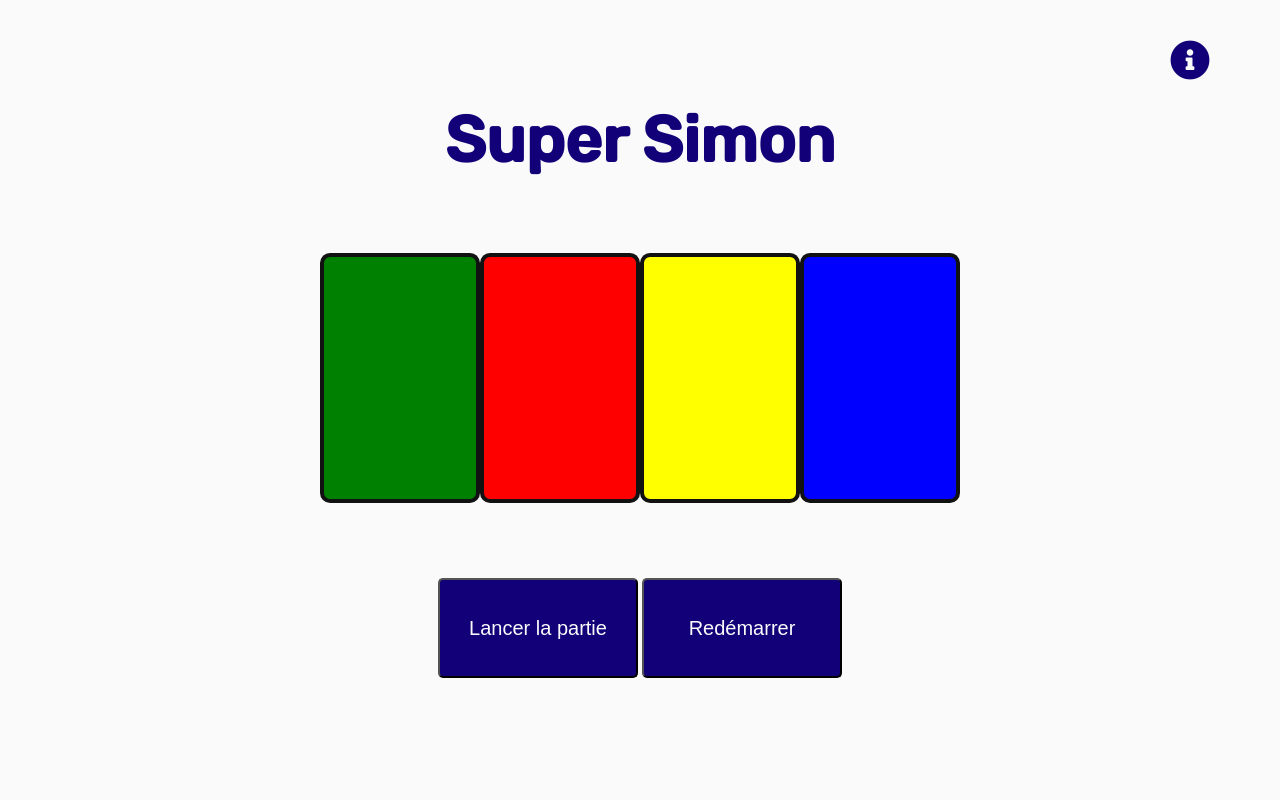
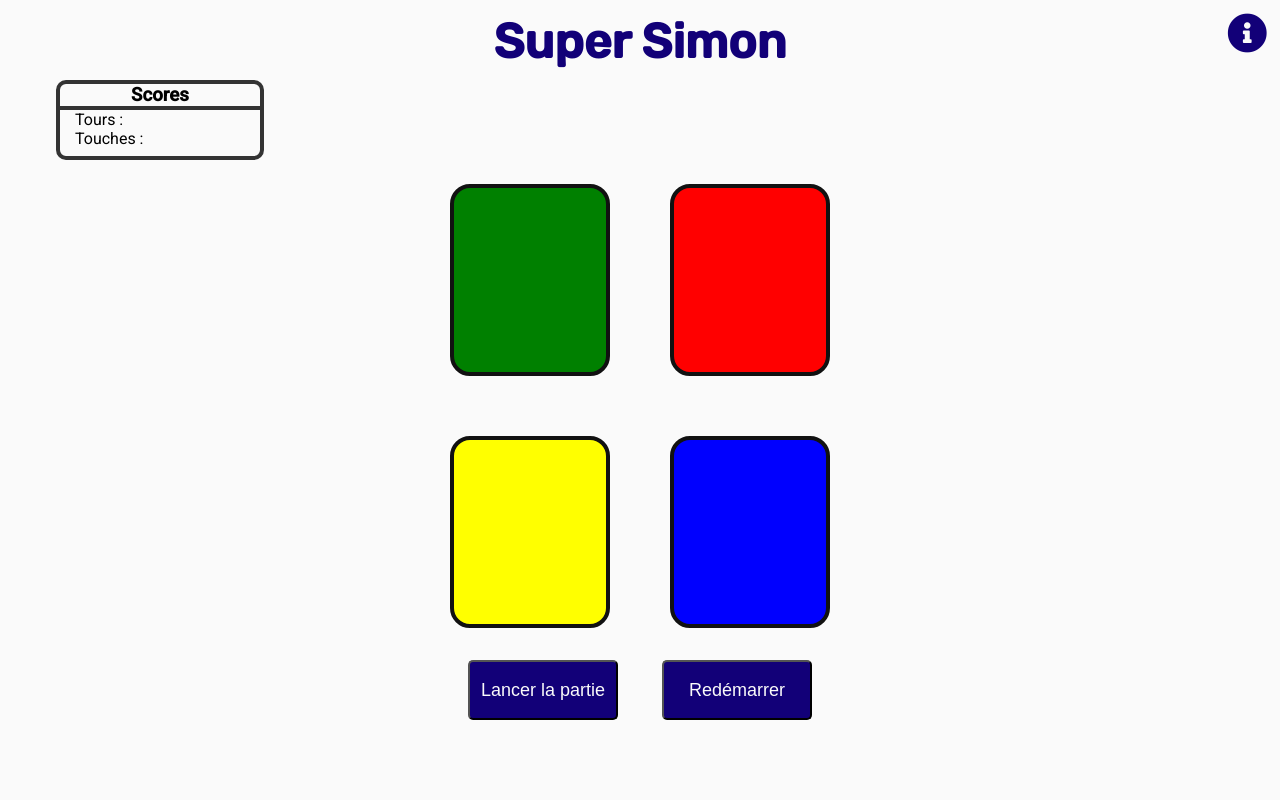
Before and after one commit to vincent-leclerc/super-simon, a website: page index.html in a window 1280 px wide. Drawn offline with Linux system fonts and the light colour scheme.

Commit message:
css grid layout

```diff
--- a/index.html
+++ b/index.html
@@ -1,23 +1,34 @@
 <!DOCTYPE html>
 <html lang="fr">
-
   <head>
-    <meta charset="UTF-8">
-    <meta name="viewport" content="width=device-width, initial-scale=1.0">
+    <meta charset="UTF-8" />
+    <meta name="viewport" content="width=device-width, initial-scale=1.0" />
     <title>Super Simon</title>
-    <link rel="stylesheet" href="https://cdnjs.cloudflare.com/ajax/libs/font-awesome/5.15.2/css/all.min.css"
+    <link
+      rel="stylesheet"
+      href="https://cdnjs.cloudflare.com/ajax/libs/font-awesome/5.15.2/css/all.min.css"
       integrity="sha512-HK5fgLBL+xu6dm/Ii3z4xhlSUyZgTT9tuc/hSrtw6uzJOvgRr2a9jyxxT1ely+B+xFAmJKVSTbpM/CuL7qxO8w=="
-        crossorigin="anonymous" />
-    <link rel="preconnect" href="https://fonts.gstatic.com">
-    <link href="https://fonts.googleapis.com/css2?family=Roboto:wght@400;500&family=Rubik:wght@400;500&display=swap"
-        rel="stylesheet">
-    <link rel="stylesheet" href="public/css/style.css">
+      crossorigin="anonymous"
+    />
+    <link rel="preconnect" href="https://fonts.gstatic.com" />
+    <link
+      href="https://fonts.googleapis.com/css2?family=Roboto:wght@400;500&family=Rubik:wght@400;500&display=swap"
+      rel="stylesheet"
+    />
+    <link rel="stylesheet" href="public/css/style.css" />
   </head>
 
   <body>
+    <div class="container">
       <h1>Super Simon</h1>
 
       <i id="help" class="fas fa-info-circle"></i>
+
+      <div class="scores">
+        <h3>Scores</h3>
+        <p>Tours :</p>
+        <p>Touches :</p>
+      </div>
 
       <div class="help-modal">
         <div class="help-modal__content">
@@ -25,27 +36,26 @@
             <h2>Règles du jeu</h2>
             <span class="close"><i class="fas fa-times"></i></span>
           </div>
-            <p>Les règles du jeu sont simples:
-                une fois le jeu lancé, un des boutons se mettra à clignotter et à jouer la note de musique
-                qui lui est associé. Vous devez cliquer sur ce bouton afin de passer au niveau suivant.
-                Chaque niveau ajoutera un nouveau bouton à mémoriser, en plus des précédents.
-
-                Afin de lancer une partie, cliquer sur le bouton "Lancer la partie".
-                Si vous souhaitez réinitialiser les scores, cliquer sur le bouton "Redémarrer".
-
-                Bonne chance !
+          <p>
+            Les règles du jeu sont simples: une fois le jeu lancé, un des
+            boutons se mettra à clignotter et à jouer la note de musique qui lui
+            est associé. Vous devez cliquer sur ce bouton afin de passer au
+            niveau suivant. Chaque niveau ajoutera un nouveau bouton à
+            mémoriser, en plus des précédents. Afin de lancer une partie,
+            cliquer sur le bouton "Lancer la partie". Si vous souhaitez
+            réinitialiser les scores, cliquer sur le bouton "Redémarrer". Bonne
+            chance !
           </p>
         </div>
       </div>
 
-    <div class="container">
       <div class="game">
         <button class="btn btn--green"></button>
         <button class="btn btn--red"></button>
         <button class="btn btn--yellow"></button>
         <button class="btn btn--blue"></button>
       </div>
-        <div>
+      <div class="launch-buttons">
         <button class="launch-btn">Lancer la partie</button>
         <button class="launch-btn">Redémarrer</button>
       </div>
@@ -53,5 +63,4 @@
 
     <script src="index.js"></script>
   </body>
-
 </html>
--- a/sass/main.scss
+++ b/sass/main.scss
@@ -2,8 +2,8 @@
   #GLOBALS
 \*------------------------------------*/
 
-$font-family-title: 'Rubik', sans-serif;
-$font-family-content: 'Roboto', sans-serif;
+$font-family-title: "Rubik", sans-serif;
+$font-family-content: "Roboto", sans-serif;
 
 * {
   margin: 0;
@@ -22,9 +22,12 @@ body {
 
 h1 {
   font-family: $font-family-title;
-  font-size: 4rem;
+  font-size: 3rem;
   color: #120078;
-  padding-top: 8%;
+  padding-top: 2%;
+  padding-bottom: 2%;
+  grid-column: 2;
+  grid-row: 1;
 }
 
 h2 {
@@ -36,22 +39,53 @@ h2 {
   #GAME-INTERFACE
 \*------------------------------------*/
 
+.container {
+  display: grid;
+  grid-template-columns: 1fr 2fr 1fr;
+  grid-template-rows: 10% 10% 60% 20%;
+  height: 100vh;
+}
+
 .game {
-  display: flex;
-  justify-content: space-around;
-  align-items: center;
-  height: 50vh;
-  width: 50vw;
-  margin: 0 auto;
+  grid-column: 2;
+  grid-row: 3;
+  display: grid;
+  grid-template-columns: 10% 25% 60px 25% 10%;
+  grid-template-rows: 5% 40% 60px 40% 5%;
+  justify-content: center;
+}
+
+.scores {
+  grid-column: 1;
+  grid-row: 2;
+  border: 4px solid #333;
+  border-radius: 10px;
+  width: 200px;
+  justify-self: center;
+
+  h3 {
+    border-bottom: 4px solid #333;
+  }
+
+  p {
+    text-align: left;
+    padding-left: 15px;
+  }
+}
+
+.launch-buttons {
+  grid-column: 2;
+  grid-row: 4;
 }
 
 .launch-btn {
   background-color: #120078;
   border-radius: 5px;
   color: #fafafa;
-  font-size: 20px;
-  height: 100px;
-  width: 200px;
+  font-size: 18px;
+  height: 60px;
+  width: 150px;
+  margin: 20px;
 
   &:hover {
     background-color: #fafafa;
@@ -60,27 +94,35 @@ h2 {
 }
 
 .btn {
-  border-radius: 10px;
+  border-radius: 20px;
   color: #fafafa;
   font-size: 20px;
-  height: 250px;
-  width: 250px;
+  height: 100%;
+  width: 100%;
   border: 4px solid #111;
 
   &--green {
     background-color: green;
+    grid-column: 2;
+    grid-row: 2;
   }
 
   &--red {
     background-color: red;
+    grid-column: 4;
+    grid-row: 2;
   }
 
   &--yellow {
     background-color: yellow;
+    grid-column: 2;
+    grid-row: 4;
   }
 
   &--blue {
     background-color: blue;
+    grid-column: 4;
+    grid-row: 4;
   }
 }
 
@@ -89,13 +131,13 @@ h2 {
 \*------------------------------------*/
 
 #help {
-  position: absolute;
+  grid-column: 3;
+  grid-row: 1;
+  justify-self: end;
   font-size: 40px;
   color: #120078;
-  top: 0;
-  right: 0;
-  padding-top: 40px;
-  padding-right: 70px;
+  padding-top: 4%;
+  padding-right: 4%;
 
   &:hover {
     color: #1687a7;
@@ -109,8 +151,6 @@ h2 {
   width: 100vw;
   height: 100vh;
   z-index: 1;
-  left: 0;
-  top: 0;
   background-color: rgba(5, 9, 66, 0.3);
 
   &__content {
```
Also changed, not shown: public/css/style.css, 1 other file. Lines whose indentation alone changed are shown as unchanged.
